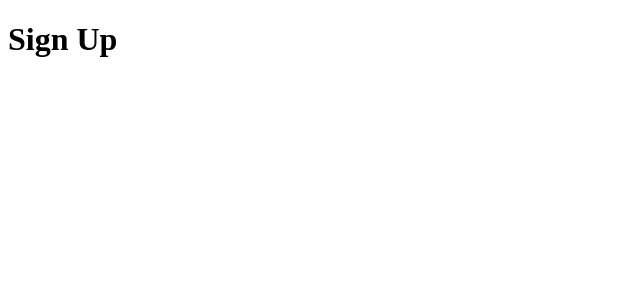
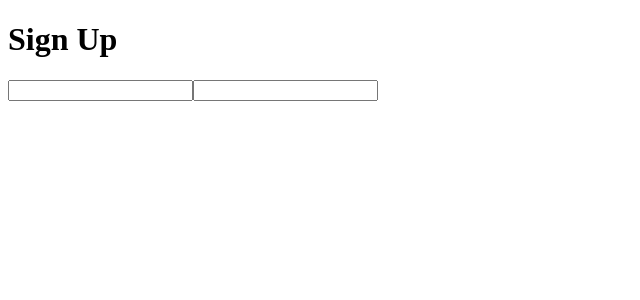
Before and after one commit to JonasPeres/react-tdd, a React (Create React App) app: page / in a window 1280 px wide. Shown: the top 300 px of the page, without its empty margins (0-640 px from the left). Built offline with nearby package versions, Linux system fonts and the light colour scheme.

Commit message:
Inputs an Tests

```diff
--- a/src/pages/sign-up/sign-up.page.js
+++ b/src/pages/sign-up/sign-up.page.js
@@ -1,5 +1,11 @@
 const SignUp = () => {
-  return <h1>Sign Up</h1>;
+  return (
+    <div>
+      <h1>Sign Up</h1>
+      <input />
+      <input />
+    </div>
+  );
 };
 
 export default SignUp;
```
Also changed, not shown: 1 other file (tests, documents, lock files or other folders).
